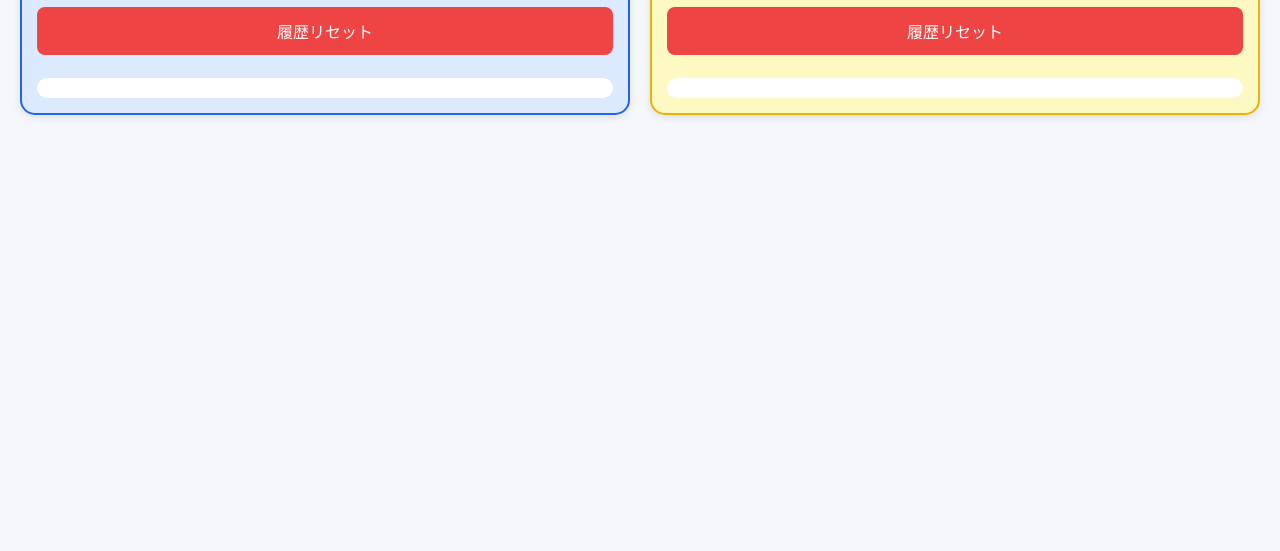
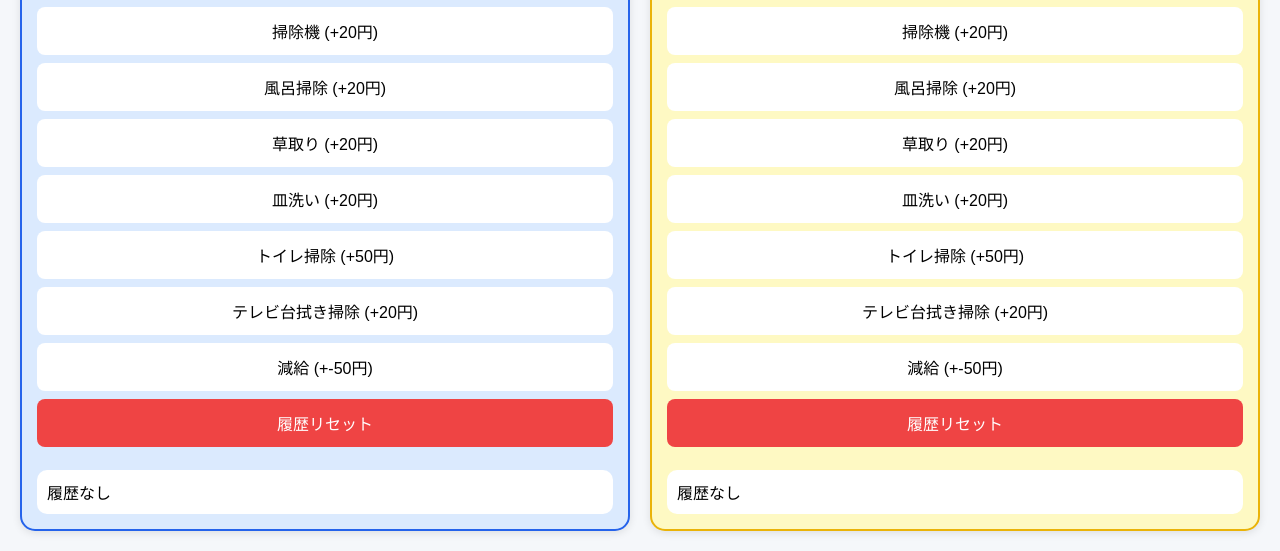
Before and after one commit to kentaroatsumi0716-blip/okodukai-app, a plain HTML site: page index.html in a window 1280 px wide. Shown: the part 320-871 px from the top of the page. Before the commit the page ends 800 px from the top, so only its background shows below. Drawn offline with Linux system fonts and the light colour scheme.

Commit message:
Update index.html

```diff
--- a/index.html
+++ b/index.html
@@ -156,8 +156,8 @@ const jobs = [
     {name:"草取り",money:20},
     {name:"皿洗い",money:20},
     {name:"トイレ掃除",money:50},
-    {name:"テレビ台拭き掃除",money:20}
-    {name:"減給",money:-50}
+    {name:"テレビ台拭き掃除",money:20},
+    {name:"減給",money:-50},
 ];
 
 let data = JSON.parse(localStorage.getItem("allowanceData")) || {
```
